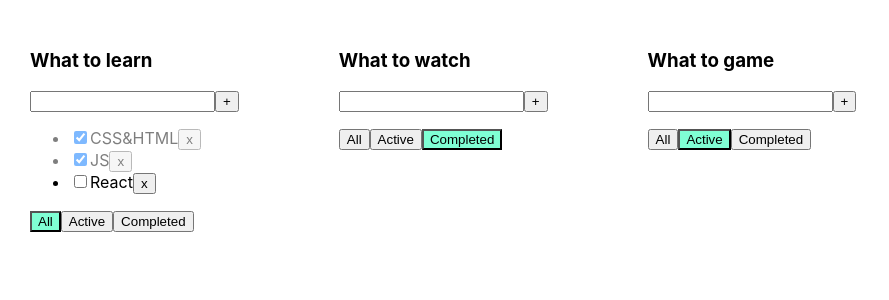
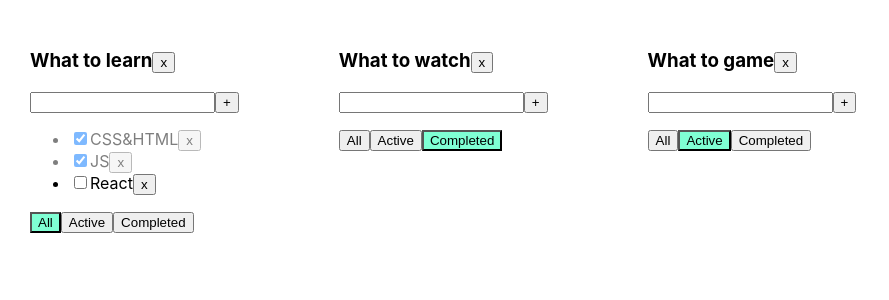
Before and after one commit to TimofeyMelikhov/todo-list, a React (Create React App) app: page / in a window 1280 px wide. Shown: the top 300 px of the page, without its empty margins (0-889 px from the left). Built offline with nearby package versions, Linux system fonts and the light colour scheme.

Commit message:
fixed metods

```diff
--- a/src/App.tsx
+++ b/src/App.tsx
@@ -10,6 +10,13 @@ function App() {
     let tasks = tasksObj[todolistId]
     let filteredTasks = tasks.filter( item => item.id !== id)
     tasksObj[todolistId] = filteredTasks
+    setTasks({...tasksObj})
+  }
+
+  const removeTodolist = (todolistId: string) => {
+    let filteredTodolist = todolists.filter(tl => tl.id !== todolistId)
+    setTodolist(filteredTodolist)
+    delete tasksObj[todolistId]
     setTasks({...tasksObj})
   }
 
@@ -29,8 +36,8 @@ function App() {
     let todolist = todolists.find(todo => todo.id === todolistId)
     if (todolist) {
       todolist.filter = value
+      setTodolist([...todolists])
     }
-    setTodolist([...todolists])
   }
 
   const changeStatus = (id: string, isDone: boolean, todolistId: string) => {
@@ -85,7 +92,7 @@ function App() {
     [todolistId2]: [
       {
         id: v1(),
-        titleTask: "13 resons",
+        titleTask: "13 reasons",
         isDone: false
       },
       {
@@ -136,12 +143,13 @@ function App() {
               key={item.id}
               id={item.id}
               title={item.title}
+              filter={item.filter}
               tasks={tasksForTodolist}
               removeTask={removeTask}
               changeFilter={changeFilter}
               addTask={addTask}
               changeStatus={changeStatus}
-              filter={item.filter}
+              removeTodolist={removeTodolist}
             />
           )
         })
--- a/src/components/Todolist.tsx
+++ b/src/components/Todolist.tsx
@@ -5,11 +5,12 @@ export function Todolist({
   id,
   title,
   tasks,
+  filter,
   removeTask,
   changeFilter,
   addTask,
   changeStatus,
-  filter
+  removeTodolist
 }: IProps) {
 
   const [taskTitle, setTaskTitle] = useState<string>('')
@@ -44,7 +45,10 @@ export function Todolist({
 
   return (
     <div>
-      <h3>{title}</h3>
+      <h3>
+        {title}
+        <button onClick={() => removeTodolist(id)}>x</button>
+      </h3>
       <div>
         <input type="text"
           className={error ? 'error' : ''}
@@ -57,20 +61,20 @@ export function Todolist({
         { error && <div className="error-message"> Напишите задачу </div> }
       </div>
       <ul>
-        {tasks.map(({ id, isDone, titleTask }) => {
+        {tasks.map((task) => {
 
           const onChangeHandlerStatus = (e: ChangeEvent<HTMLInputElement>) => {
-            changeStatus(id, e.currentTarget.checked, id)
+            changeStatus(task.id, e.currentTarget.checked, id)
           }
 
           return (
-            <li key={id} className={isDone ? 'is-done' : ''}>
+            <li key={task.id} className={task.isDone ? 'is-done' : ''}>
               <input type="checkbox"
-                checked={isDone}
+                checked={task.isDone}
                 onChange={onChangeHandlerStatus}
                 />
-              <span>{titleTask}</span>
-              <button onClick={ () => removeTask(id, id) }>x</button>
+              <span>{task.titleTask}</span>
+              <button onClick={ () => removeTask(task.id, id) }>x</button>
             </li>
           );
         })}
--- a/src/models/models.ts
+++ b/src/models/models.ts
@@ -1,12 +1,13 @@
 export interface IProps {
   id: string
-  title: string,
+  title: string
   tasks: Array<ITasks>
+  filter: FilterValuesType
   removeTask: (id: string, todolistId: string) => void
   changeFilter: (value: FilterValuesType, todolistId: string) => void
   addTask: (taskTitle: string, todolistId: string) => void
   changeStatus: (id: string, isDone: boolean, todolistId: string) => void
-  filter: FilterValuesType
+  removeTodolist: (todolistId: string) => void
 }
 export interface ITasks {
   id: string,
```
